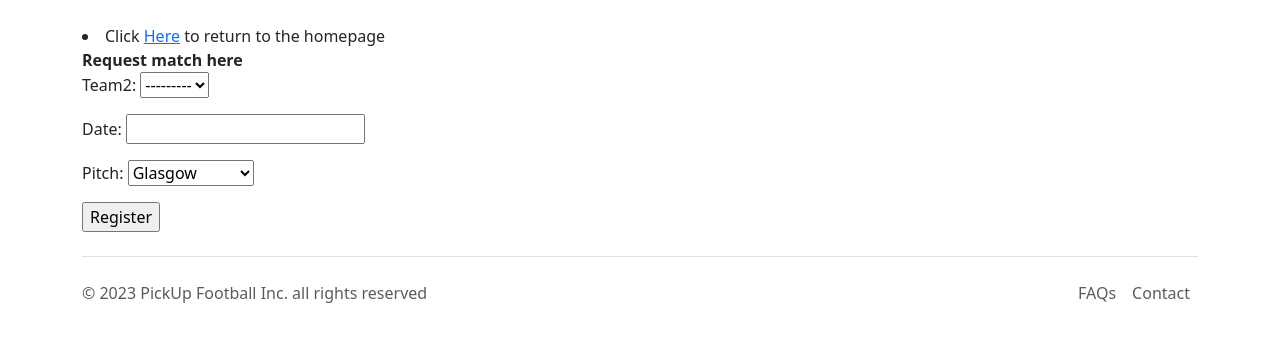
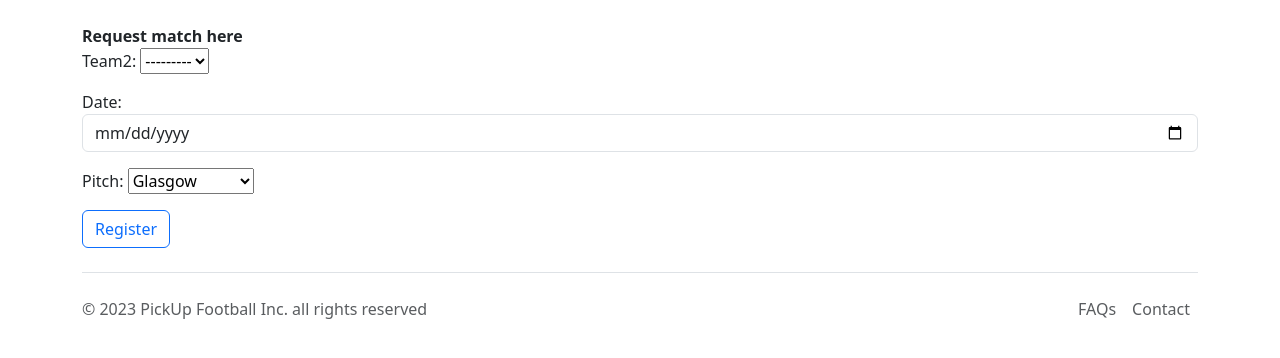
Before and after one commit to TaylorUni2664501d/9E_WAD_GROUP, a Django app: page /manager/search_teams/1/match_request/ in a window 1280 px wide. Shown: the part 56-414 px from the top of the page. Run offline with Django 3.2, Linux system fonts and the light colour scheme; the visitor is signed in with stand-in values (Sample User, id 1); data that the repository does not hold is empty.

Commit message:
added a date picker + some conditional code

```diff
--- a/WAD_Code/manager/forms.py
+++ b/WAD_Code/manager/forms.py
@@ -43,15 +43,19 @@ class MatchRequestForm(forms.ModelForm): # form to create a new Match Request
     # team_choices = ((team, str(team)) for team in Team.objects.all())
     # team2 = forms.ChoiceField(choices=team_choices)
 
-    date = forms.DateField()
+    # date = forms.DateField(widget=)
 
     locations = ["Glasgow", "Stirling", "Edinburgh", "Cumbernauld", "Alloa", "Falkirk", "Queensferry", "Livingston", "Perth", "Kirkcaldy", "St Andrews", "Cupar", "Glenrothes", "Dundee", "Lanark", "Douglas", "Selkirk", "Jedburgh", "Haddington", "Dunfermline", "Ayr", "Aberdeen", "Durham", "Lockerbie", "Carlisle"]
     location_choices = ((location, location) for location in locations)
     pitch = forms.ChoiceField(choices=location_choices)
+
     class Meta:
         model = Match
         fields = ("team2", "date", "pitch") #should be within team 1's page, team1 gotten from there
         exclude = ("winner", "loser", "status")
+        widgets = {
+            "date": forms.DateInput(attrs={'type':'date', 'placeholder':'dd-mm-yyyy', 'class':'form-control'})
+        }
 
 class TeamRequestForm(forms.Form):
     name = forms.CharField(required=False)
--- a/WAD_Code/templates/manager/match_request.html
+++ b/WAD_Code/templates/manager/match_request.html
@@ -6,15 +6,12 @@
 {% endblock %}
 
 {% block body_block %}
-    <li>Click <a href="{% url 'manager:index' %}">Here</a> to return to the homepage</li>
-
-
 
 <strong>Request match here</strong><br />
 <form id="match_request_form" method="post" action="/manager/{{ team.slug }}/match_request" enctype="multipart/form-data">
     {% csrf_token %}
     {{ match_request_form.as_p }}
-    <input type="submit" name="submit" value="Register" />
+    <input type="submit" class="btn btn-outline-primary" name="submit" value="Register" />
 </form>
 
 
--- a/WAD_Code/templates/manager/view_team.html
+++ b/WAD_Code/templates/manager/view_team.html
@@ -37,9 +37,15 @@
 <!--                  request a match-->
 <!--                </button>-->
                 </br>
+                {% if user.is_authenticated %}
                     <a href="/manager/search_teams/{{ team.slug }}/match_request" class="btn bg-info text-dark btn-rounded btn-lg">
                         Request a match
                     </a>
+                {% else %}
+                    <button type="button" class="btn bg-info text-dark btn-rounded btn-lg" disabled>Request a match</button>
+                    <p>sign in to request a match</p>
+                {% endif %}
+                </br>
                 {% if user.is_authenticated %}
                     <br/>
                     <form method="post" >
```
Lines whose indentation alone changed are shown as unchanged.
